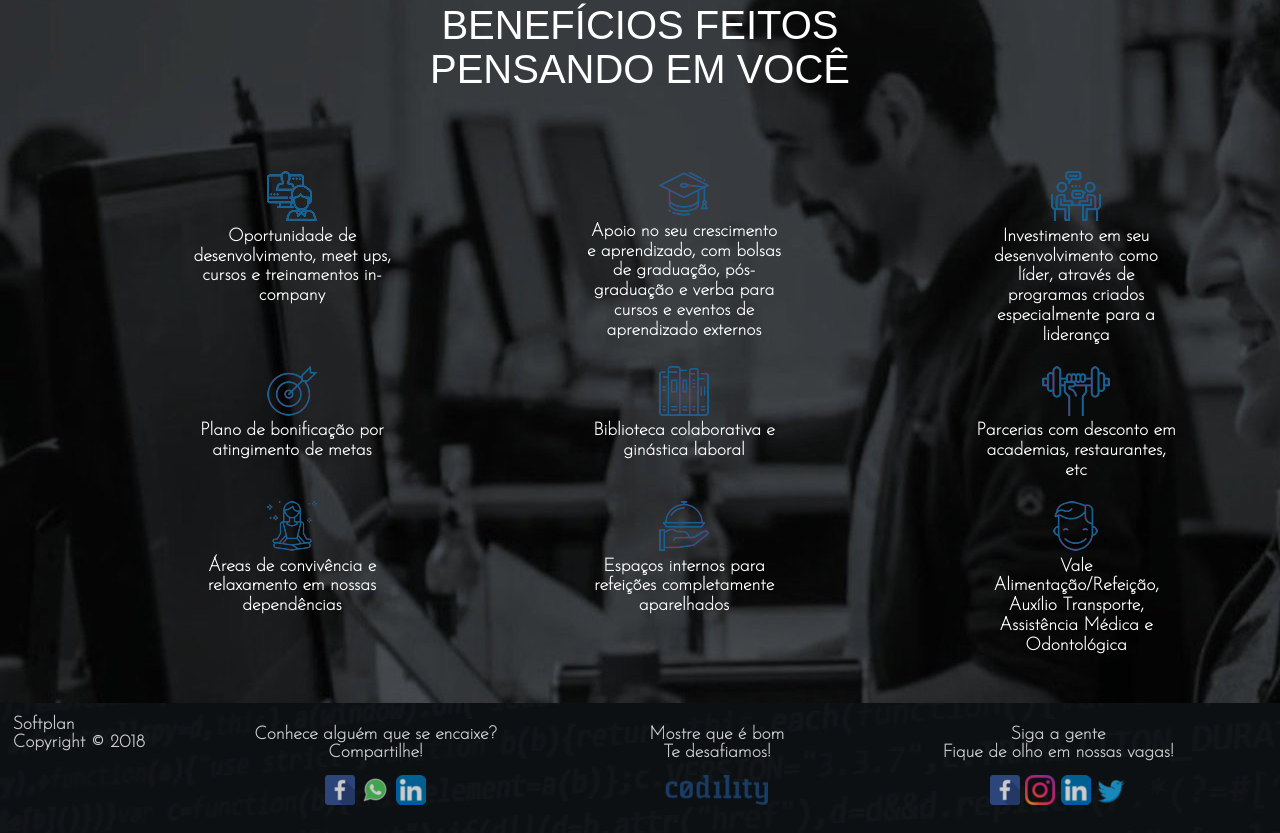
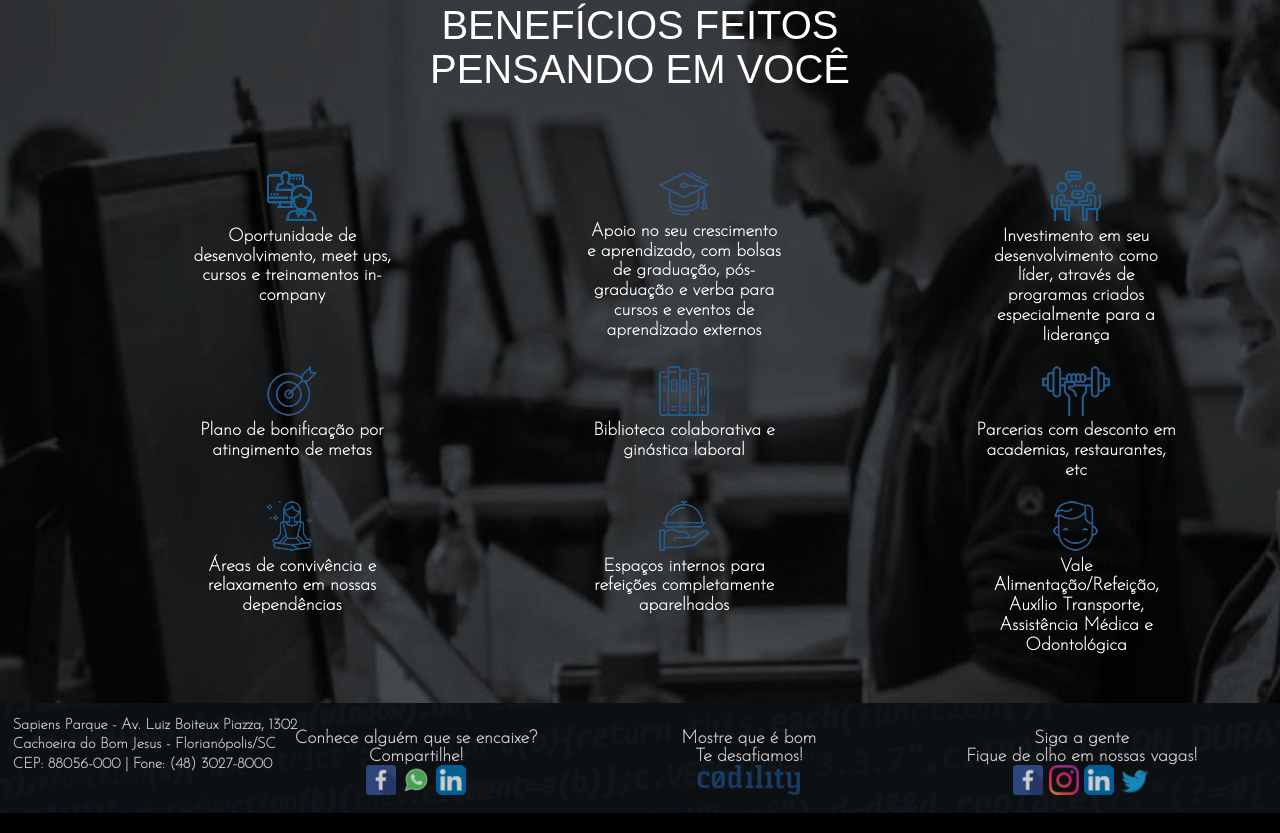
Before and after one commit to isabelec/site, a plain HTML site: page index.html in a window 1280 px wide. Shown: the part 4217-5050 px from the top of the page. Drawn offline with Linux system fonts and the light colour scheme; a web font is replaced by a local one.

Commit message:
Alteração endereço footer

```diff
--- a/css/style.css
+++ b/css/style.css
@@ -298,13 +298,17 @@ blockquote p{
 }
 footer {
     background-image: url(imagens/footer.jpg);
-    height: 130px;
+    height: 110px;
     font-size: 18px;
     font-weight: bold;
     text-align: left;
     font-family: "Josefin Sans", sans-serif;
     opacity: 0.8;
     width: 100%;
+}
+footer p{
+    font-size: 15px;
+    line-height: 1.3;
 }
 footer ul{
     display: flex;
@@ -319,25 +323,31 @@ footer li{
     margin-left:1%;
 }
 .bug{
-    margin-top: -2%;
+    margin-top: -3.5%;
     text-align: center;
 }
+.bug:nth-child(1){
+    margin-left: 5%;
+}
 .bug:nth-child(2){
-    margin-left: -20%;
+    margin-left: -17%;
 }
 .bug:nth-child(3){
-    margin-left: -20%;
+    margin-left: -17%;
 }
 .underline{
     text-decoration: none;
 }
 .space{
     text-align: center;
-    margin-top: 1%;
+    margin-top: -0.75%;
+}
+.space:nth-child(1){
+    margin-left: 5%;
 }
 .space:nth-child(2){
-    margin-left: -20%;
+    margin-left: -17%;
 }
 .space:nth-child(3){
-    margin-left: -20%;
+    margin-left: -17%;
 }
--- a/index.html
+++ b/index.html
@@ -204,7 +204,10 @@
     </body>
     <footer>
         <ul>
-            <p class="soft">Softplan<br>Copyright &copy; 2018</p>
+            <p class="soft">
+                Sapiens Parque - Av. Luiz Boiteux Piazza, 1302<br>
+                Cachoeira do Bom Jesus - Florianópolis/SC<br>
+                CEP: 88056-000 | Fone: (48) 3027-8000</p>
         </ul>
         <ul>
             <li class="bug">Conhece alguém que se encaixe?<br>Compartilhe!</li>
```
